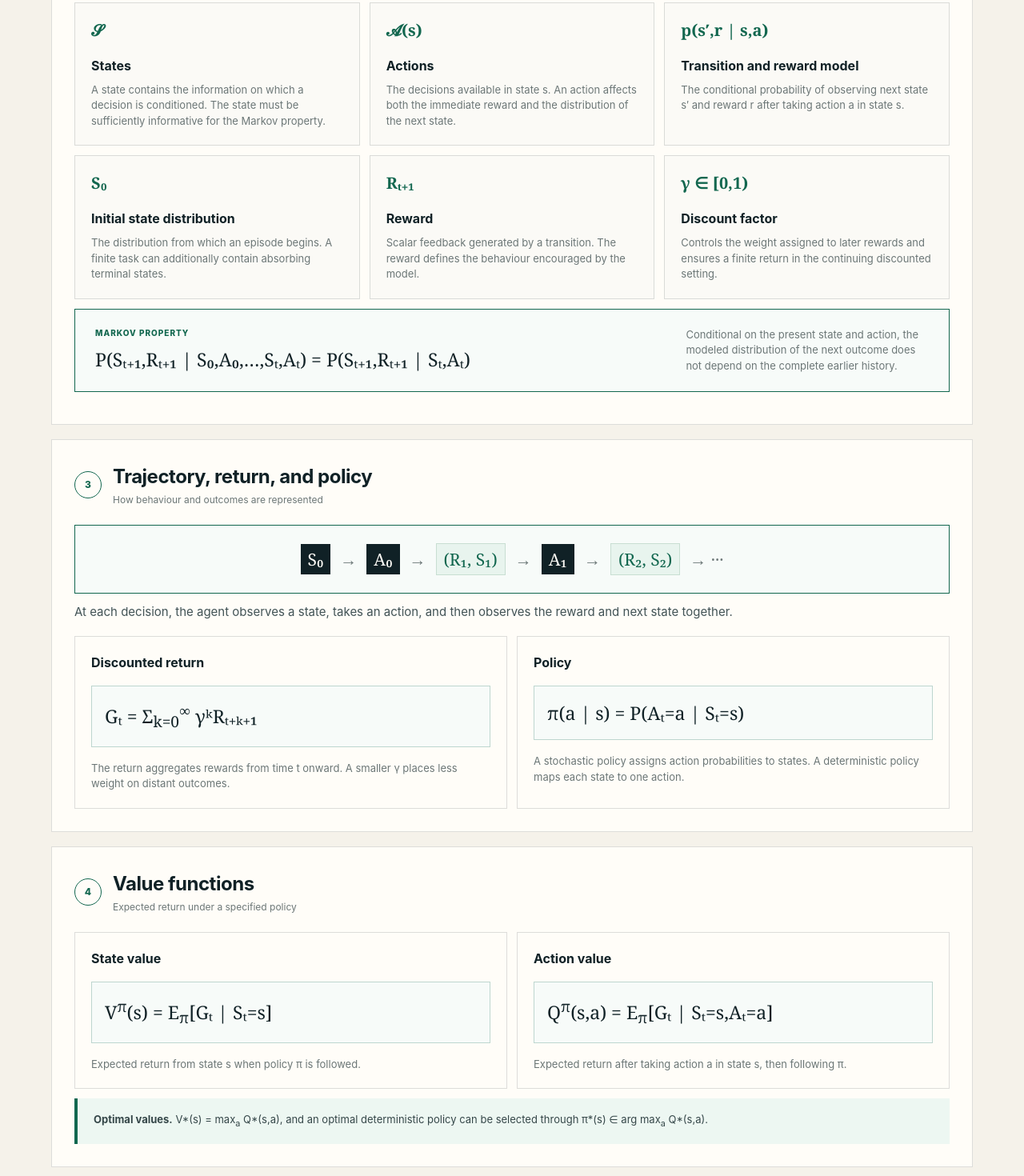
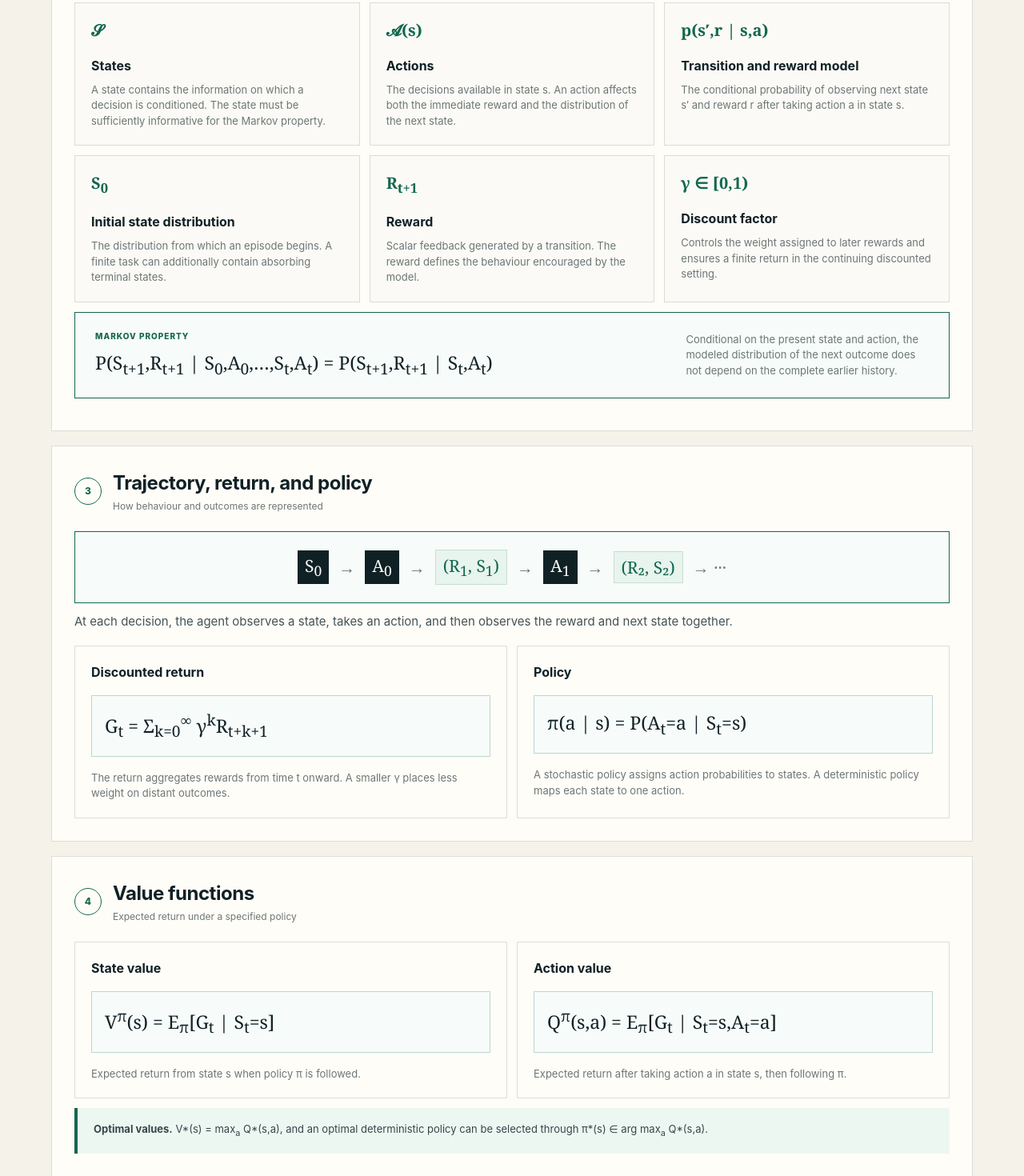
Before and after one commit to jakob284/rl-workshop, a plain HTML site: page index.html in a window 1280 px wide. Shown: the part 1046-2516 px from the top of the page at 80% size. Drawn offline with Linux system fonts and the light colour scheme.

Commit message:
Basics formulas: use real sub/superscripts instead of Unicode subscripts
Georgia lacks Unicode subscript glyphs, so t+1 and similar indices were
drawn from a fallback font and sat misaligned.

Co-Authored-By: Claude Opus 5.5 <noreply@anthropic.com>
Claude-Session: https://claude.ai/code/session_01QKcr7WrkvWtxZsLZfcKgaa

```diff
--- a/index.html
+++ b/index.html
@@ -54,31 +54,31 @@
           <article class="theory-card"><span class="symbol">𝓢</span><h3>States</h3><p>A state contains the information on which a decision is conditioned. The state must be sufficiently informative for the Markov property.</p></article>
           <article class="theory-card"><span class="symbol">𝓐(s)</span><h3>Actions</h3><p>The decisions available in state s. An action affects both the immediate reward and the distribution of the next state.</p></article>
           <article class="theory-card"><span class="symbol">p(s′,r | s,a)</span><h3>Transition and reward model</h3><p>The conditional probability of observing next state s′ and reward r after taking action a in state s.</p></article>
-          <article class="theory-card"><span class="symbol">S₀</span><h3>Initial state distribution</h3><p>The distribution from which an episode begins. A finite task can additionally contain absorbing terminal states.</p></article>
-          <article class="theory-card"><span class="symbol">Rₜ₊₁</span><h3>Reward</h3><p>Scalar feedback generated by a transition. The reward defines the behaviour encouraged by the model.</p></article>
+          <article class="theory-card"><span class="symbol">S<sub>0</sub></span><h3>Initial state distribution</h3><p>The distribution from which an episode begins. A finite task can additionally contain absorbing terminal states.</p></article>
+          <article class="theory-card"><span class="symbol">R<sub>t+1</sub></span><h3>Reward</h3><p>Scalar feedback generated by a transition. The reward defines the behaviour encouraged by the model.</p></article>
           <article class="theory-card"><span class="symbol">γ ∈ [0,1)</span><h3>Discount factor</h3><p>Controls the weight assigned to later rewards and ensures a finite return in the continuing discounted setting.</p></article>
         </div>
         <div class="full-formula compact">
-          <div><span class="formula-label">Markov property</span><div class="formula-main small">P(Sₜ₊₁,Rₜ₊₁ | S₀,A₀,…,Sₜ,Aₜ) = P(Sₜ₊₁,Rₜ₊₁ | Sₜ,Aₜ)</div></div>
+          <div><span class="formula-label">Markov property</span><div class="formula-main small">P(S<sub>t+1</sub>,R<sub>t+1</sub> | S<sub>0</sub>,A<sub>0</sub>,…,S<sub>t</sub>,A<sub>t</sub>) = P(S<sub>t+1</sub>,R<sub>t+1</sub> | S<sub>t</sub>,A<sub>t</sub>)</div></div>
           <p>Conditional on the present state and action, the modeled distribution of the next outcome does not depend on the complete earlier history.</p>
         </div>
       </div>
 
       <div class="theory-section">
         <div class="theory-section-title"><span>3</span><div><h2>Trajectory, return, and policy</h2><p>How behaviour and outcomes are represented</p></div></div>
-        <div class="full-formula sequence-formula" role="img" aria-label="In state S zero, take action A zero and observe reward R one and next state S one together; then take action A one and observe reward R two and state S two together."><span>S₀</span><i>→</i><span>A₀</span><i>→</i><span class="outcome">(R₁, S₁)</span><i>→</i><span>A₁</span><i>→</i><span class="outcome">(R₂, S₂)</span><i>→ ···</i></div>
+        <div class="full-formula sequence-formula" role="img" aria-label="In state S zero, take action A zero and observe reward R one and next state S one together; then take action A one and observe reward R two and state S two together."><span>S<sub>0</sub></span><i>→</i><span>A<sub>0</sub></span><i>→</i><span class="outcome">(R<sub>1</sub>, S<sub>1</sub>)</span><i>→</i><span>A<sub>1</sub></span><i>→</i><span class="outcome">(R₂, S₂)</span><i>→ ···</i></div>
         <p class="theory-passage">At each decision, the agent observes a state, takes an action, and then observes the reward and next state together.</p>
         <div class="theory-grid two">
-          <article class="theory-card formula-card-theory"><h3>Discounted return</h3><div class="card-formula">Gₜ = Σ<sub>k=0</sub><sup>∞</sup> γᵏRₜ₊ₖ₊₁</div><p>The return aggregates rewards from time t onward. A smaller γ places less weight on distant outcomes.</p></article>
-          <article class="theory-card formula-card-theory"><h3>Policy</h3><div class="card-formula">π(a | s) = P(Aₜ=a | Sₜ=s)</div><p>A stochastic policy assigns action probabilities to states. A deterministic policy maps each state to one action.</p></article>
+          <article class="theory-card formula-card-theory"><h3>Discounted return</h3><div class="card-formula">G<sub>t</sub> = Σ<sub>k=0</sub><sup>∞</sup> γ<sup>k</sup>R<sub>t+k+1</sub></div><p>The return aggregates rewards from time t onward. A smaller γ places less weight on distant outcomes.</p></article>
+          <article class="theory-card formula-card-theory"><h3>Policy</h3><div class="card-formula">π(a | s) = P(A<sub>t</sub>=a | S<sub>t</sub>=s)</div><p>A stochastic policy assigns action probabilities to states. A deterministic policy maps each state to one action.</p></article>
         </div>
       </div>
 
       <div class="theory-section">
         <div class="theory-section-title"><span>4</span><div><h2>Value functions</h2><p>Expected return under a specified policy</p></div></div>
         <div class="theory-grid two">
-          <article class="theory-card formula-card-theory"><h3>State value</h3><div class="card-formula">V<sup>π</sup>(s) = E<sub>π</sub>[Gₜ | Sₜ=s]</div><p>Expected return from state s when policy π is followed.</p></article>
-          <article class="theory-card formula-card-theory"><h3>Action value</h3><div class="card-formula">Q<sup>π</sup>(s,a) = E<sub>π</sub>[Gₜ | Sₜ=s,Aₜ=a]</div><p>Expected return after taking action a in state s, then following π.</p></article>
+          <article class="theory-card formula-card-theory"><h3>State value</h3><div class="card-formula">V<sup>π</sup>(s) = E<sub>π</sub>[G<sub>t</sub> | S<sub>t</sub>=s]</div><p>Expected return from state s when policy π is followed.</p></article>
+          <article class="theory-card formula-card-theory"><h3>Action value</h3><div class="card-formula">Q<sup>π</sup>(s,a) = E<sub>π</sub>[G<sub>t</sub> | S<sub>t</sub>=s,A<sub>t</sub>=a]</div><p>Expected return after taking action a in state s, then following π.</p></article>
         </div>
         <div class="theory-note"><strong>Optimal values.</strong> V*(s) = max<sub>a</sub> Q*(s,a), and an optimal deterministic policy can be selected through π*(s) ∈ arg max<sub>a</sub> Q*(s,a).</div>
       </div>
@@ -95,9 +95,9 @@
         </div>
         <p class="theory-passage">The observed tuple <strong>(S<sub>t</sub>, A<sub>t</sub>, R<sub>t+1</sub>, S<sub>t+1</sub>)</strong> gives the pieces of one update:</p>
         <div class="theory-grid three">
-          <article class="theory-card formula-card-theory"><h3>TD target</h3><div class="card-formula">Yₜ = Rₜ₊₁ + γ max<sub>a′</sub> Q(Sₜ₊₁,a′)</div><p>Reward plus the estimated best continuation.</p></article>
-          <article class="theory-card formula-card-theory"><h3>TD error</h3><div class="card-formula">δₜ = Yₜ − Q(Sₜ,Aₜ)</div><p>Difference between the target and the old estimate.</p></article>
-          <article class="theory-card formula-card-theory"><h3>Update</h3><div class="card-formula">Q(Sₜ,Aₜ) ← Q(Sₜ,Aₜ) + αδₜ</div><p>Move the selected estimate by a fraction α of the error.</p></article>
+          <article class="theory-card formula-card-theory"><h3>TD target</h3><div class="card-formula">Y<sub>t</sub> = R<sub>t+1</sub> + γ max<sub>a′</sub>&nbsp;Q(S<sub>t+1</sub>,a′)</div><p>Reward plus the estimated best continuation.</p></article>
+          <article class="theory-card formula-card-theory"><h3>TD error</h3><div class="card-formula">δ<sub>t</sub> = Y<sub>t</sub> − Q(S<sub>t</sub>,A<sub>t</sub>)</div><p>Difference between the target and the old estimate.</p></article>
+          <article class="theory-card formula-card-theory"><h3>Update</h3><div class="card-formula">Q(S<sub>t</sub>,A<sub>t</sub>) ← Q(S<sub>t</sub>,A<sub>t</sub>) + αδ<sub>t</sub></div><p>Move the selected estimate by a fraction α of the error.</p></article>
         </div>
         <div class="theory-note"><strong>Planning methods.</strong> Value iteration repeats optimality backups. Policy iteration alternates evaluating a fixed policy and improving it. Q-learning learns from sampled transitions and targets a greedy continuation even while its behaviour policy explores.</div>
       </div>
```
